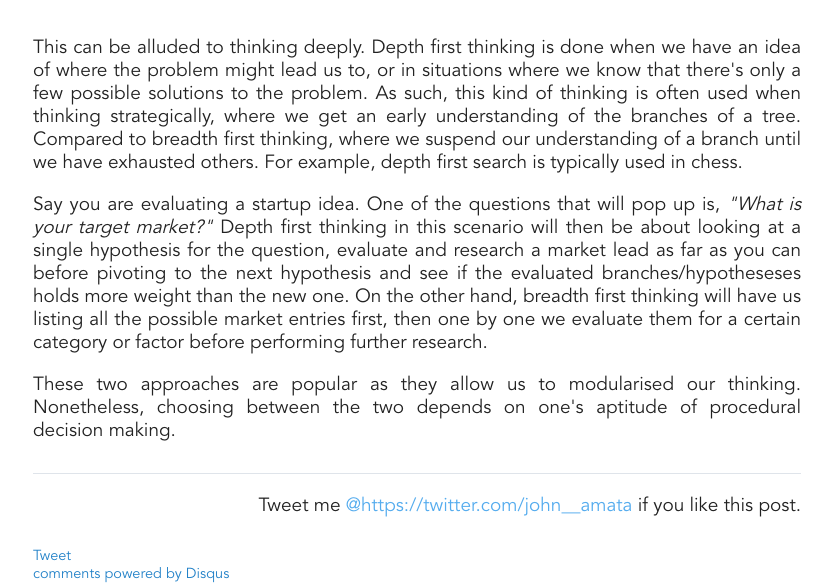
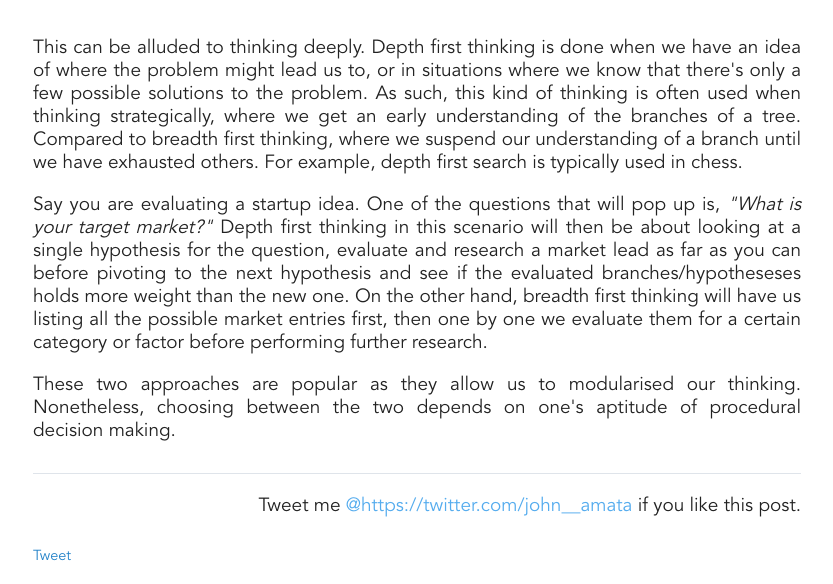
Before and after one commit to jpamata/jpamata.github.io, a Jekyll site: the page built from _posts/2017-10-30-mental-algorithms.md, in a window 1280 px wide and 900 px high, scrolled down 1944 px, cut to the strip 316-900 px from the top of the window. Shown: the whole strip, without its empty margins (223-1056 px from the left). Built offline with Jekyll 4.4.1, drawn with Linux system fonts in a browser that asks for light colours; comment, search, counter and statistics services are not loaded.

Commit message:
Update _config.yml

```diff
--- a/_config.yml
+++ b/_config.yml
@@ -14,7 +14,9 @@ plugins: ['jekyll-paginate', 'jekyll-gist', 'jekyll-feed']
 paginate: 5
 
 logo: "/assets/jpalogo.png"
-disqus_shortname: john-amata
+disqus_shortname:
+
+# john-amata
 
 rtl: false
 owner:
```
